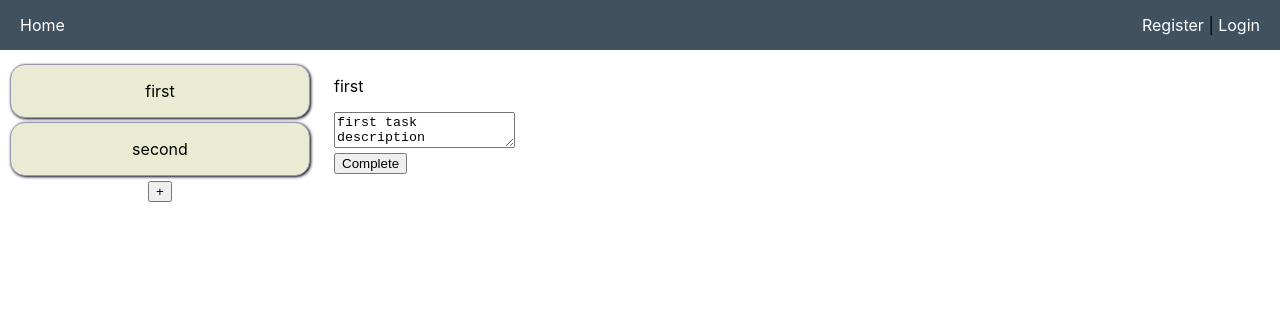
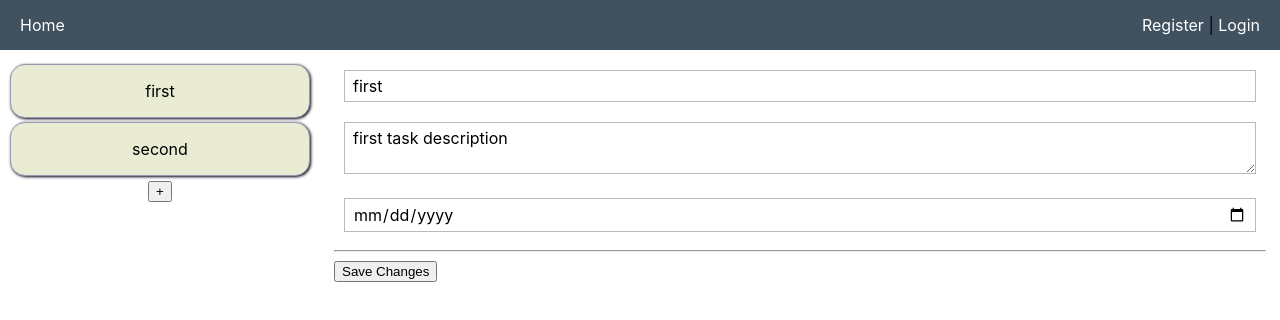
Before and after one commit to fishjaam/task-manager2, a React (Create React App) app: page / in a window 1280 px wide. Shown: the top 320 px of the page. Built offline with nearby package versions, Linux system fonts and the light colour scheme.

Commit message:
Make current task editable

```diff
--- a/src/Containers/add-task-page.js
+++ b/src/Containers/add-task-page.js
@@ -6,9 +6,9 @@ import styles from './add-task-page.module.css';
 import Input from '../Components/input';
 import * as taskActions from '../store/actions/task-actions';
 
-class ContactData extends Component {
+class addTask extends Component {
     state = {
-        orderForm: {
+        form: {
             title: {
                 elementType: 'input',
                 elementConfig: {
@@ -72,31 +72,34 @@ class ContactData extends Component {
     }
 
     inputChangedHandler = (event, inputIdentifier) => {
-        const updatedOrderForm = {
-            ...this.state.orderForm
+        const updatedForm = {
+            ...this.state.form
         };
         const updatedFormElement = {
-            ...updatedOrderForm[inputIdentifier]
+            ...updatedForm[inputIdentifier]
         };
         updatedFormElement.value = event.target.value;
         updatedFormElement.valid = this.checkValidity(updatedFormElement.value, updatedFormElement.validation);
         updatedFormElement.touched = true;
-        updatedOrderForm[inputIdentifier] = updatedFormElement;
+        updatedForm[inputIdentifier] = updatedFormElement;
 
         let formIsValid = true;
-        for (let inputIdentifier in updatedOrderForm) {
-            formIsValid = updatedOrderForm[inputIdentifier].valid && formIsValid;
+        for (let inputIdentifier in updatedForm) {
+            formIsValid = updatedForm[inputIdentifier].valid && formIsValid;
+            console.log('updateing')
+
         }
-        this.setState({orderForm: updatedOrderForm, formIsValid: formIsValid});
+        this.setState({form: updatedForm, formIsValid: formIsValid});
     }
 
     submitTask = ( event ) => {
         event.preventDefault();
 
         let task = {
-            title: this.state.orderForm.title.value,
-            description: this.state.orderForm.description.value,
-            dueDate: this.state.orderForm.dueDate.value
+            title: this.state.form.title.value,
+            description: this.state.form.description.value,
+            dueDate: this.state.form.dueDate.value,
+            id: 5 //TODO get next available ID
         }
         console.log(task)
         this.props.onAddTask(task)
@@ -104,10 +107,10 @@ class ContactData extends Component {
 
     render () {
         const formElementsArray = [];
-        for (let key in this.state.orderForm) {
+        for (let key in this.state.form) {
             formElementsArray.push({
                 id: key,
-                config: this.state.orderForm[key]
+                config: this.state.form[key]
             });
         }
         let form = (
@@ -128,7 +131,7 @@ class ContactData extends Component {
         );
 
         return (
-            <div className={styles.ContactData}>
+            <div className={styles.addTask}>
                 <Header />
                 <h4>New Task</h4>
                 {form}
@@ -143,4 +146,4 @@ const mapDispatchToProps = dispatch => {
     }
 };
 
-export default connect(null, mapDispatchToProps)(ContactData);
+export default connect(null, mapDispatchToProps)(addTask);
--- a/src/Containers/add-task-page.module.css
+++ b/src/Containers/add-task-page.module.css
@@ -1,4 +1,4 @@
-.ContactData {
+.addTask {
   margin: 60px auto;
   width: 95%;
   text-align: center;
--- a/src/Containers/item-detail.js
+++ b/src/Containers/item-detail.js
@@ -2,25 +2,157 @@ import React, { Component } from 'react';
 import { connect } from 'react-redux';
 
 import styles from './item-detail.module.css'
+import Input from '../Components/input';
 
 
 class ItemDetail extends Component {
+    state = {
+        form: {
+            title: {
+                elementType: 'input',
+                elementConfig: {
+                    type: 'text',
+                    placeholder: 'Title'
+                },
+                value: '',
+                validation: {
+                    required: true
+                },
+                valid: false,
+                touched: false
+            },
+            description: {
+                elementType: 'textarea',
+                elementConfig: {
+                    type: 'text',
+                    placeholder: 'Description'
+                },
+                value: '',
+                validation: {
+                    required: true
+                },
+                valid: false,
+                touched: false
+            },
+            dueDate: {
+                elementType: 'input',
+                elementConfig: {
+                    type: 'date'
+                    // placeholder:
+                },
+                value: '',
+                validation: {
+                    required: true
+                },
+                valid: false,
+                touched: false
+            }
+        },
+        formIsValid: false,
+        loading: false,
+        initializing: true
+    }
+
+    updateTask = (event, inputIdentifier) => {
+        const taskIdToUpdate = this.props.chosenTaskID
+        let taskToUpdate = this.props.tasks.filter(task =>
+            task.id === taskIdToUpdate).reduce(el => el)
+
+        //Same code as inputChangedHandler() in add-task-page to update form - change to not duplicate
+        const updatedForm = {
+            ...this.state.form
+        };
+        const updatedFormElement = {
+            ...updatedForm[inputIdentifier]
+        };
+        updatedFormElement.value = event.target.value;
+        updatedFormElement.valid = this.checkValidity(updatedFormElement.value, updatedFormElement.validation);
+        updatedFormElement.touched = true;
+        updatedForm[inputIdentifier] = updatedFormElement;
+
+        let formIsValid = true;
+        for (let inputIdentifier in updatedForm) {
+            formIsValid = updatedForm[inputIdentifier].valid && formIsValid;
+
+        }
+        this.setState({form: updatedForm, formIsValid: formIsValid, initializing: false});
+    }
+
+    checkValidity(value, rules) {
+        let isValid = true;
+        if (!rules) {
+            return true;
+        }
+
+        if (rules.required) {
+            isValid = value.trim() !== '' && isValid;
+        }
+
+        if (rules.isEmail) {
+            const pattern = /[a-z0-9!#$%&'*+/=?^_`{|}~-]+(?:\.[a-z0-9!#$%&'*+/=?^_`{|}~-]+)*@(?:[a-z0-9](?:[a-z0-9-]*[a-z0-9])?\.)+[a-z0-9](?:[a-z0-9-]*[a-z0-9])?/;
+            isValid = pattern.test(value) && isValid
+        }
+
+        return isValid;
+    }
 
     render() {
         const tasks = this.props.tasks;
         const taskID = this.props.chosenTaskID;
-        let task = tasks.filter(task => task.id === taskID).reduce(el => el)
+        const task = tasks.filter(task => task.id === taskID).reduce(el => el)
 
-        console.log(task)
+        // return (
+        //     <div className={styles.body}>
+        //         <p>{task.title}</p>
+        //         <textarea
+        //             value={task.description}
+        //             onChange={this.updateTask}></textarea>
+        //         <br></br>
+        //         <button>Complete</button>
+
+        //     </div>
+        // )
+
+
+
+        const formElementsArray = [];
+        for (let key in this.state.form) {
+            formElementsArray.push({
+                id: key,
+                config: this.state.form[key]
+            });
+        }
+
+        if(this.state.initializing) {
+            formElementsArray[0].config.value = task.title
+            formElementsArray[1].config.value = task.description
+            formElementsArray[2].config.value = task.dueDate
+        }
+
+        console.log(formElementsArray)
+        let form = (
+            <form onSubmit={this.submitTask}>
+                {formElementsArray.map(formElement => (
+                    <Input
+                        key={formElement.id}
+                        elementType={formElement.config.elementType}
+                        elementConfig={formElement.config.elementConfig}
+                        value={formElement.config.value}
+                        invalid={!formElement.config.valid}
+                        shouldValidate={formElement.config.validation}
+                        touched={formElement.config.touched}
+                        changed={(event) => this.updateTask(event, formElement.id)} />
+                ))}
+            </form>
+        );
+
         return (
             <div className={styles.body}>
-                <p>{task.title}</p>
-                <textarea value={task.description}></textarea>
-                <br></br>
-                <button>Complete</button>
-
+                {form}
+                <hr></hr>
+                <button>Save Changes</button>
             </div>
-        )
+        );
     }
 }
 
```
